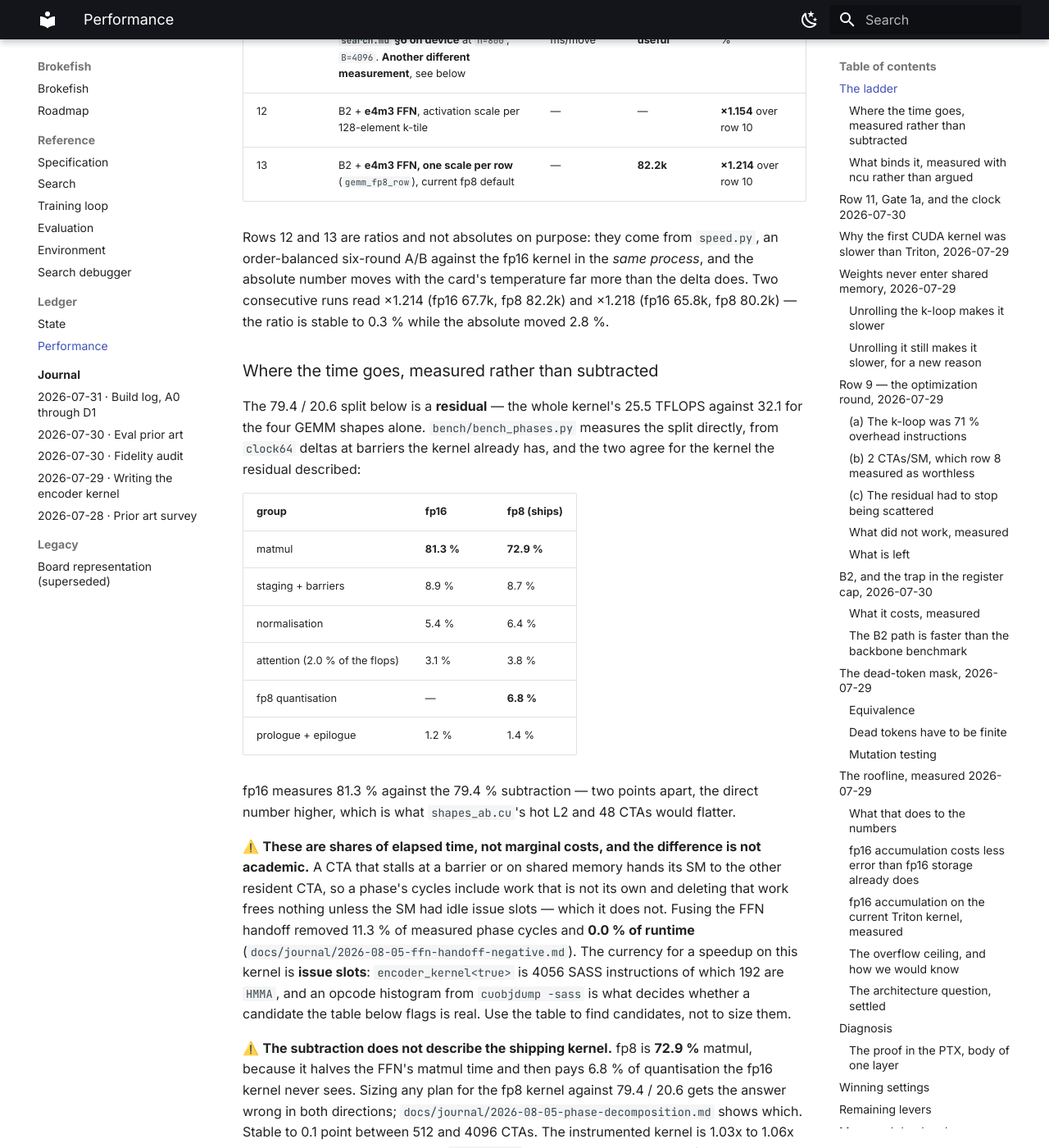
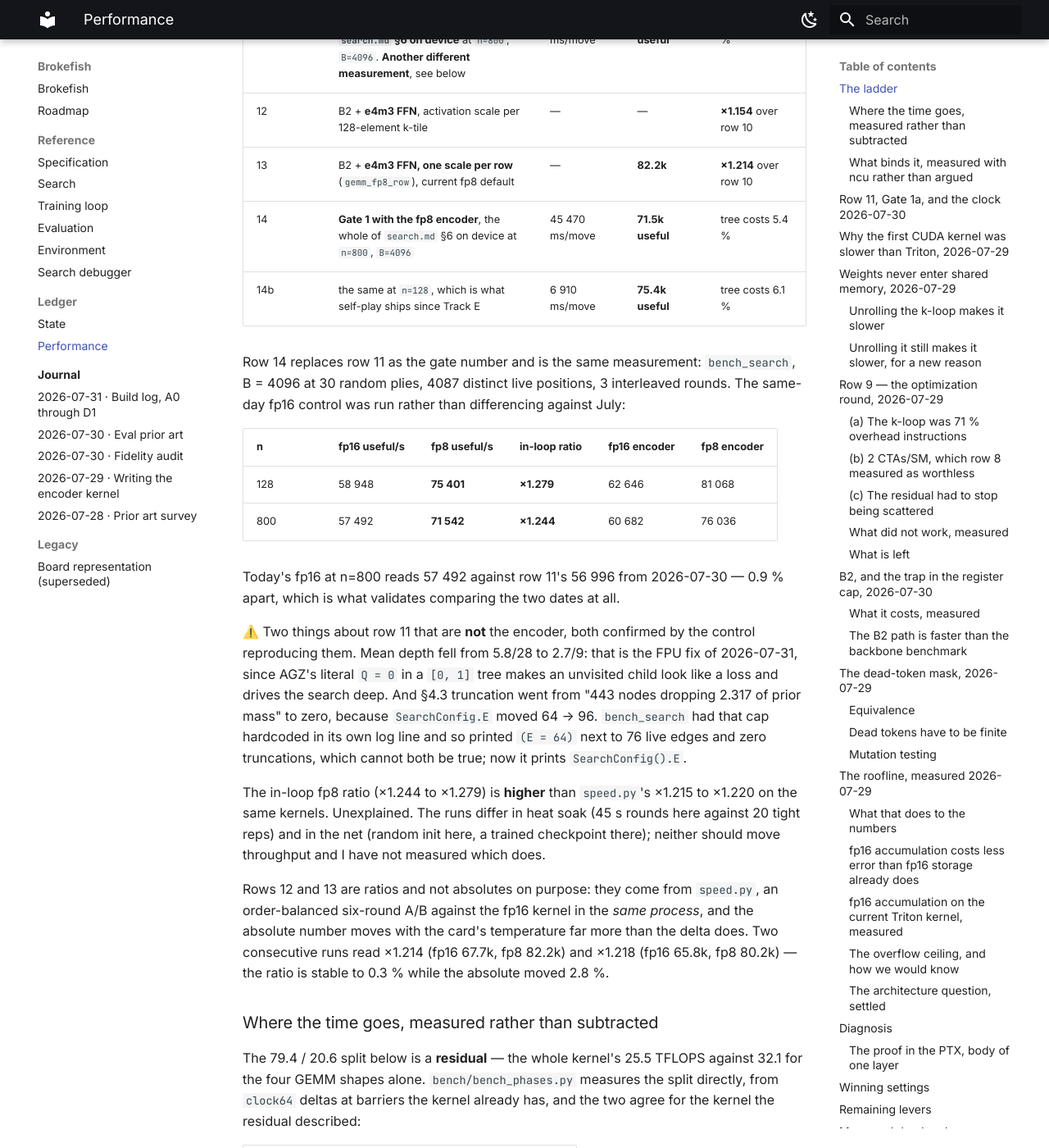
Before and after one commit to TheoBoyer/brokefish, an MkDocs documentation site: the page built from docs/ledger/perf.md, in a window 1280 px wide and 1400 px high, scrolled down 1506 px. Shown: the whole window at 82% size. Built offline with MkDocs 1.6.1 and Material for MkDocs 9.7.7, drawn with Linux system fonts in a browser that asks for light colours.

Commit message:
Gate 1 with the fp8 encoder: 71.5k useful evals/s at n=800, 75.4k at n=128
`bench_search` gained `--fp8`; the gate had never been measured with the encoder
self-play actually ships. Same harness as row 11: B = 4096 at 30 random plies,
4087 distinct live positions, 3 interleaved rounds.

    n     fp16 useful/s   fp8 useful/s   ratio    fp16 enc   fp8 enc
    128        58 948         75 401     x1.279     62 646    81 068
    800        57 492         71 542     x1.244     60 682    76 036

Gate 1 wants 45-50k inside a real MCTS loop. **71 542 clears it by 1.43x**, and
n = 128 -- what self-play has shipped since Track E -- reads 75 401.

The same-day fp16 control was run rather than differencing against July, and it
lands at 57 492 against row 11's 56 996 from 2026-07-30, 0.9 % apart. That is
what makes the two dates comparable, and it also settles two differences from
row 11 that are **not** the encoder, since the control reproduces both:

  * mean depth 5.8/28 -> 2.7/9, which is the FPU fix of 2026-07-31 (AGZ's literal
    Q = 0 in a [0, 1] tree makes an unvisited child look like a loss);
  * §4.3 truncation 443 nodes dropping 2.317 of prior mass -> zero, because
    SearchConfig.E moved 64 -> 96.

⚠️ `bench_search` had that cap hardcoded in its own log line, so it printed
"(E = 64)" beside 76 live edges and zero truncations -- two things that cannot
both be true. It prints `SearchConfig().E` now.

⚠️ The in-loop fp8 ratio (x1.244 to x1.279) is higher than speed.py's x1.215 to
x1.220 on the same kernels, and I do not know why. The runs differ in heat soak
and in the net (random init here, a trained checkpoint there); neither should
move throughput. Recorded as unexplained rather than averaged away.

CLAUDE.md's C1 row still says "Gate 1a: 56 996 evals/s, tree is 4.4 %" and is
left alone -- a second session shares that file.

Co-Authored-By: Claude Opus 5 (1M context) <noreply@anthropic.com>
Claude-Session: https://claude.ai/code/session_016sWdqJWnWpwPh4yCwPWuhy

```diff
--- a/docs/ledger/perf.md
+++ b/docs/ledger/perf.md
@@ -35,6 +35,34 @@ dwarfed the true delta of 0.35 ms.
 | 11 | **Gate 1a: the whole MCTS of `search.md` §6 on device** at `n=800`, `B=4096`. **Another different measurement**, see below | 57 220 ms/move | **57.0k useful** | tree costs 4.4 % |
 | 12 | B2 + **e4m3 FFN**, activation scale per 128-element k-tile | — | — | **×1.154** over row 10 |
 | 13 | B2 + **e4m3 FFN, one scale per row** (`gemm_fp8_row`), current fp8 default | — | **82.2k** | **×1.214** over row 10 |
+| 14 | **Gate 1 with the fp8 encoder**, the whole of `search.md` §6 on device at `n=800`, `B=4096` | 45 470 ms/move | **71.5k useful** | tree costs 5.4 % |
+| 14b | the same at `n=128`, which is what self-play ships since Track E | 6 910 ms/move | **75.4k useful** | tree costs 6.1 % |
+
+Row 14 replaces row 11 as the gate number and is the same measurement: `bench_search`,
+B = 4096 at 30 random plies, 4087 distinct live positions, 3 interleaved rounds. The
+same-day fp16 control was run rather than differencing against July:
+
+| n | fp16 useful/s | fp8 useful/s | in-loop ratio | fp16 encoder | fp8 encoder |
+|---|---|---|---|---|---|
+| 128 | 58 948 | **75 401** | **×1.279** | 62 646 | 81 068 |
+| 800 | 57 492 | **71 542** | **×1.244** | 60 682 | 76 036 |
+
+Today's fp16 at n=800 reads 57 492 against row 11's 56 996 from 2026-07-30 — 0.9 %
+apart, which is what validates comparing the two dates at all.
+
+⚠️ Two things about row 11 that are **not** the encoder, both confirmed by the control
+reproducing them. Mean depth fell from 5.8/28 to 2.7/9: that is the FPU fix of
+2026-07-31, since AGZ's literal `Q = 0` in a `[0, 1]` tree makes an unvisited child look
+like a loss and drives the search deep. And §4.3 truncation went from "443 nodes
+dropping 2.317 of prior mass" to zero, because `SearchConfig.E` moved 64 → 96.
+`bench_search` had that cap hardcoded in its own log line and so printed `(E = 64)`
+next to 76 live edges and zero truncations, which cannot both be true; now it prints
+`SearchConfig().E`.
+
+The in-loop fp8 ratio (×1.244 to ×1.279) is **higher** than `speed.py`'s ×1.215 to
+×1.220 on the same kernels. Unexplained. The runs differ in heat soak (45 s rounds here
+against 20 tight reps) and in the net (random init here, a trained checkpoint there);
+neither should move throughput and I have not measured which does.
 
 Rows 12 and 13 are ratios and not absolutes on purpose: they come from `speed.py`, an
 order-balanced six-round A/B against the fp16 kernel in the *same process*, and the
```
Also changed, not shown: 1 other file.
